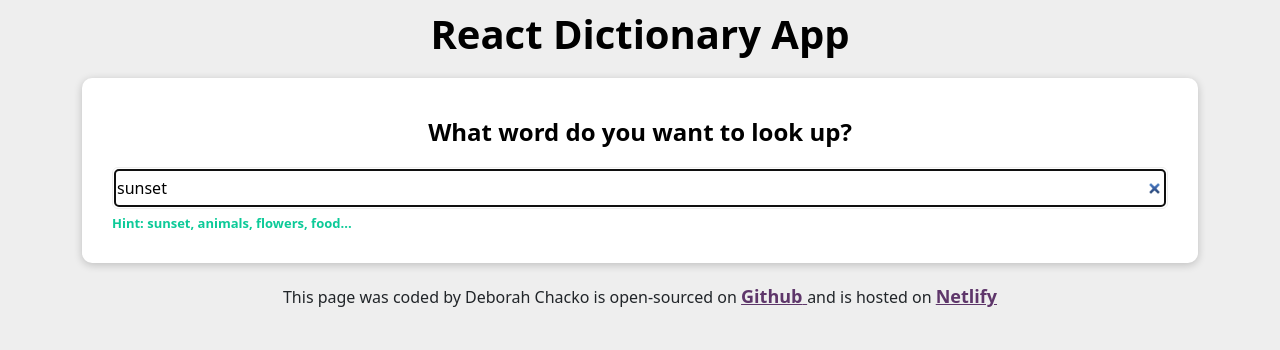
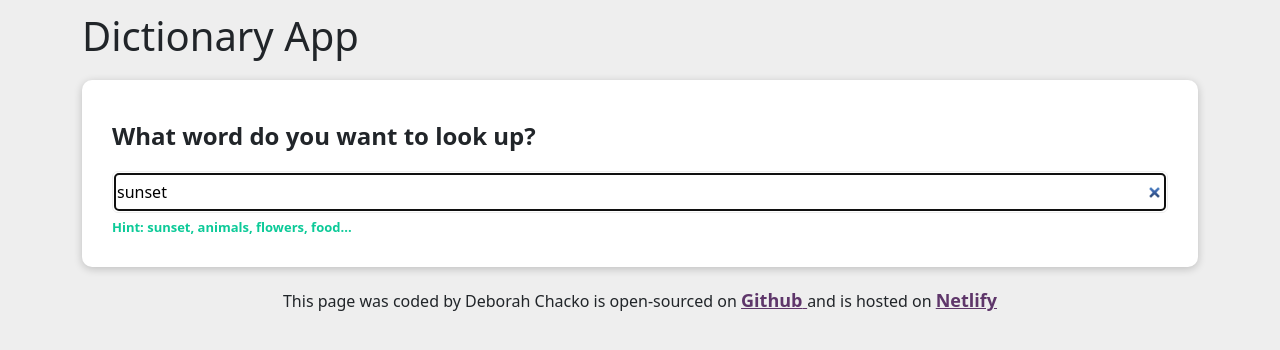
Before and after one commit to Sapphire59/dictionary-project, a React (Vite) app: page / in a window 1280 px wide. Shown: the top 350 px of the page. Built offline with nearby package versions, Linux system fonts and the light colour scheme; no server answers.

Commit message:
fixed my h1

```diff
--- a/src/App.css
+++ b/src/App.css
@@ -3,12 +3,8 @@ body {
 }
 
 h1 {
-  text-align: center;
-  font-size: 40px;
-  margin-top: 10px;
-  color: black;
-  font-style: normal;
-  font-weight: 600;
+  text-align: left;
+  padding-top: 12px;
 }
 
 footer {
--- a/src/App.jsx
+++ b/src/App.jsx
@@ -8,7 +8,7 @@ function App() {
     <div>
       <div className="container">
         <header className="App-Header"></header>
-        <h1>React Dictionary App</h1>
+        <h1>Dictionary App</h1>
         <Dictionary defaultKeyword="sunset" />
       </div>
 
--- a/src/Dictionary.jsx
+++ b/src/Dictionary.jsx
@@ -6,7 +6,6 @@ import Results from "./Results.jsx";
 import "./Dictionary.css";
 
 function Dictionary(props) {
-  console.log(handleKeywordChange);
   let [keyword, setKeyword] = useState("props.defaultKeyword ");
 
   let [results, setResults] = useState(null);
@@ -20,9 +19,10 @@ function Dictionary(props) {
   function search() {
     let apiKey = "7eot7c9e36304bbfae357f4a433400e3";
 
-    let apiUrl = `https://api.dictionaryapi.dev/api/v2/entries/en_US/${keyword}`;
+    let apiUrl = `https://api.dictionaryapi.dev/api/v2/entries/en/${keyword}`;
 
     axios.get(apiUrl).then(handleResponse);
+    console.log(apiUrl);
   }
 
   function handleSubmit(event) {
```
